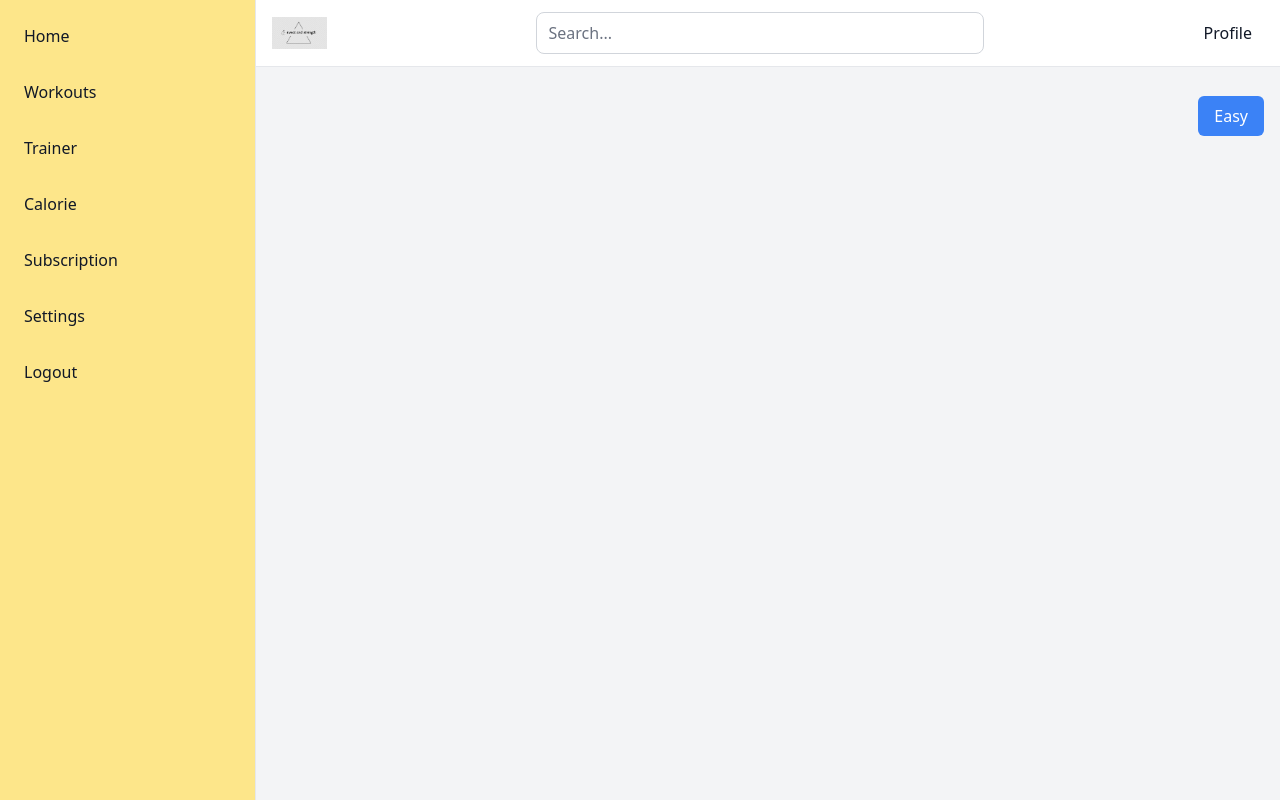
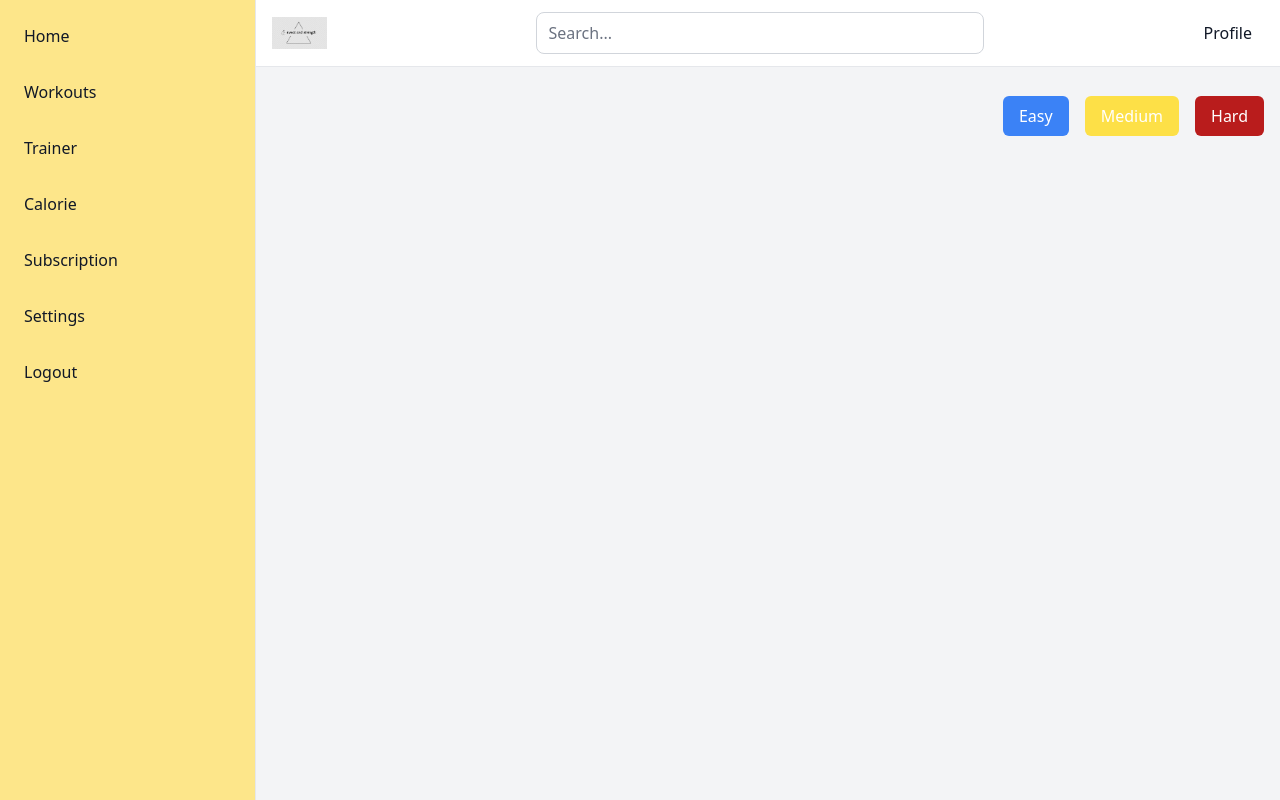
Before and after one commit to sani0010/Gym, a Django app: page / in a window 1280 px wide. Run offline with Django 5.2, Linux system fonts and the light colour scheme; data comes from the database, SQL or seed files in the repository; some libraries are stand-ins or nearby versions.

Commit message:
workouts

```diff
--- a/SweatandStrength/theme/static/css/dist/styles.css
+++ b/SweatandStrength/theme/static/css/dist/styles.css
@@ -1028,6 +1028,21 @@ select {
   background-color: rgb(255 255 255 / var(--tw-bg-opacity));
 }
 
+.bg-yellow-700 {
+  --tw-bg-opacity: 1;
+  background-color: rgb(161 98 7 / var(--tw-bg-opacity));
+}
+
+.bg-yellow-300 {
+  --tw-bg-opacity: 1;
+  background-color: rgb(253 224 71 / var(--tw-bg-opacity));
+}
+
+.bg-red-700 {
+  --tw-bg-opacity: 1;
+  background-color: rgb(185 28 28 / var(--tw-bg-opacity));
+}
+
 .object-cover {
   -o-object-fit: cover;
      object-fit: cover;
@@ -1166,6 +1181,36 @@ select {
   background-color: rgb(37 99 235 / var(--tw-bg-opacity));
 }
 
+.hover\:bg-white:hover {
+  --tw-bg-opacity: 1;
+  background-color: rgb(255 255 255 / var(--tw-bg-opacity));
+}
+
+.hover\:bg-slate-900:hover {
+  --tw-bg-opacity: 1;
+  background-color: rgb(15 23 42 / var(--tw-bg-opacity));
+}
+
+.hover\:bg-blue-950:hover {
+  --tw-bg-opacity: 1;
+  background-color: rgb(23 37 84 / var(--tw-bg-opacity));
+}
+
+.hover\:bg-yellow-900:hover {
+  --tw-bg-opacity: 1;
+  background-color: rgb(113 63 18 / var(--tw-bg-opacity));
+}
+
+.hover\:bg-red-900:hover {
+  --tw-bg-opacity: 1;
+  background-color: rgb(127 29 29 / var(--tw-bg-opacity));
+}
+
+.hover\:bg-yellow-600:hover {
+  --tw-bg-opacity: 1;
+  background-color: rgb(202 138 4 / var(--tw-bg-opacity));
+}
+
 .hover\:text-blue-500:hover {
   --tw-text-opacity: 1;
   color: rgb(59 130 246 / var(--tw-text-opacity));
--- a/SweatandStrength/theme/templates/dashboard.html
+++ b/SweatandStrength/theme/templates/dashboard.html
@@ -9,8 +9,14 @@
         <div class="flex justify-end mb-4">
             <div class="flex space-x-4">
 
-                <a href="#" class="inline-block bg-blue-500 text-white px-4 py-2 rounded-md hover:bg-blue-600 transition-colors duration-300 ease-in-out">
+                <a href="#" class="inline-block bg-blue-500 text-white px-4 py-2 rounded-md hover:bg-blue-950 transition-colors duration-300 ease-in-out">
                     Easy
+                </a>
+                <a href="#" class="inline-block bg-yellow-300 text-white px-4 py-2 rounded-md hover:bg-yellow-600 transition-colors duration-300 ease-in-out">
+                    Medium
+                </a>
+                <a href="#" class="inline-block bg-red-700 text-white px-4 py-2 rounded-md hover:bg-red-900 transition-colors duration-300 ease-in-out">
+                    Hard
                 </a>
 
 
```
Also changed, not shown: SweatandStrength/workout-images/EVO_banner_August_20.jpg.webp (added), SweatandStrength/workout-images/v-up-still-image-1574270362.png (added), SweatandStrength/workout-images/xdb-176a-elbow-to-knee-crunch-m2-16x9.jpg (added), 3 other files.
